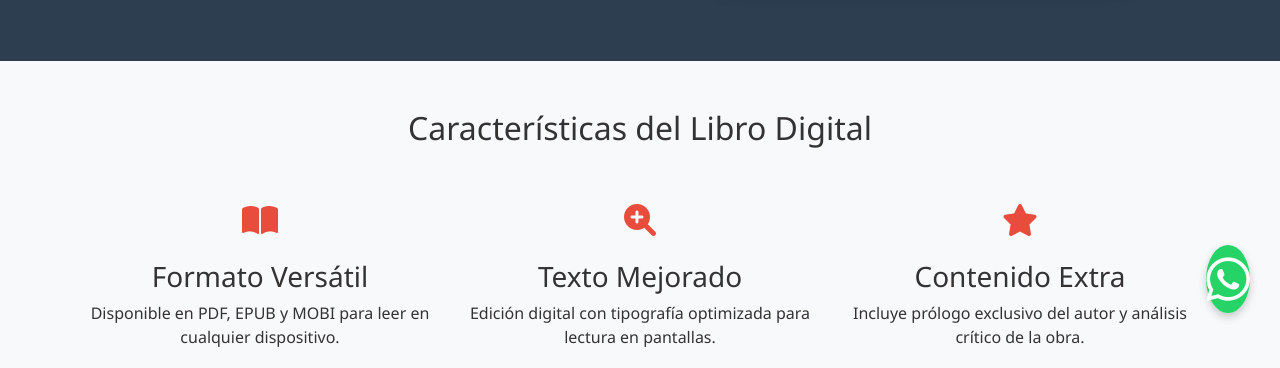
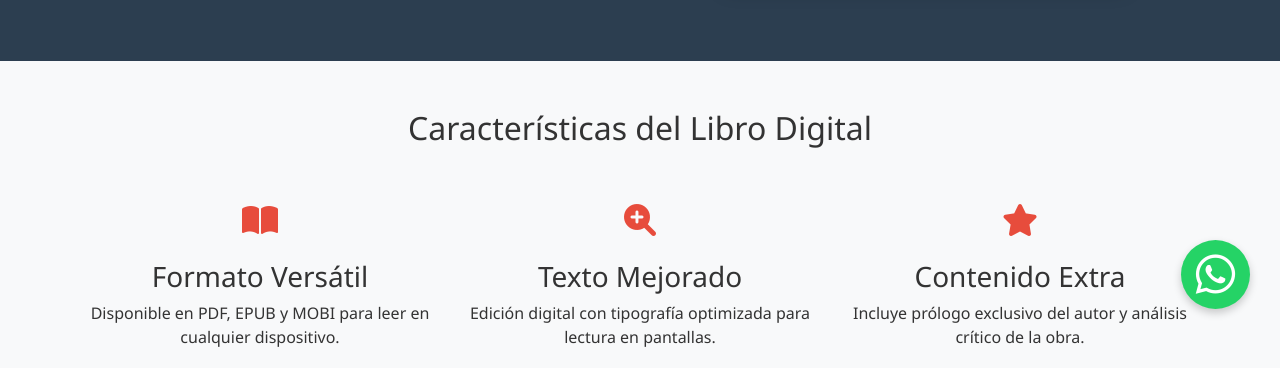
Before and after one commit to PJ-2005/practica02, a plain HTML site: page index.html in a window 1280 px wide. Shown: the part 461-829 px from the top of the page. Drawn offline with nearby package versions, Linux system fonts and the light colour scheme.

Commit message:
Update styles.css

```diff
--- a/styles.css
+++ b/styles.css
@@ -65,15 +65,39 @@ body {
 .whatsapp-btn {
     background-color: #25D366;
     color: white;
-    width: 60px;
-    height: 60px;
-    border-radius: 100%;
+    padding: 12px 15px; /* Ajusta según el tamaño deseado */
+    border-radius: 50px; /* Bordes más suaves */
     text-align: center;
-    font-size: 50px;
-    line-height: 60px;
+    font-size: 45px; /* Ajusta según el tamaño del ícono */
+    display: inline-flex;
+    align-items: center;
+    justify-content: center;
+    vertical-align: middle; /* Evita espacios extras en línea */
+    line-height: 1; /* Evita que el texto genere espacio extra */
     box-shadow: 0 4px 8px rgba(0, 0, 0, 0.2);
     transition: all 0.3s;
 }
+
+.whatsapp-btn i {
+    display: block;
+    line-height: 1;
+    font-size: inherit;
+}
+
+.whatsapp-btn {
+    display: flex;
+    align-items: center;
+    justify-content: center;
+    text-decoration: none; /* Evita decoraciones extra */
+    overflow: hidden; /* Evita cualquier contenido extra fuera del botón */
+}
+
+.whatsapp-btn::after {
+    content: "";
+    display: block;
+    height: 0;
+}
+
 
 .whatsapp-btn:hover {
     background-color: #128C7E;
```
